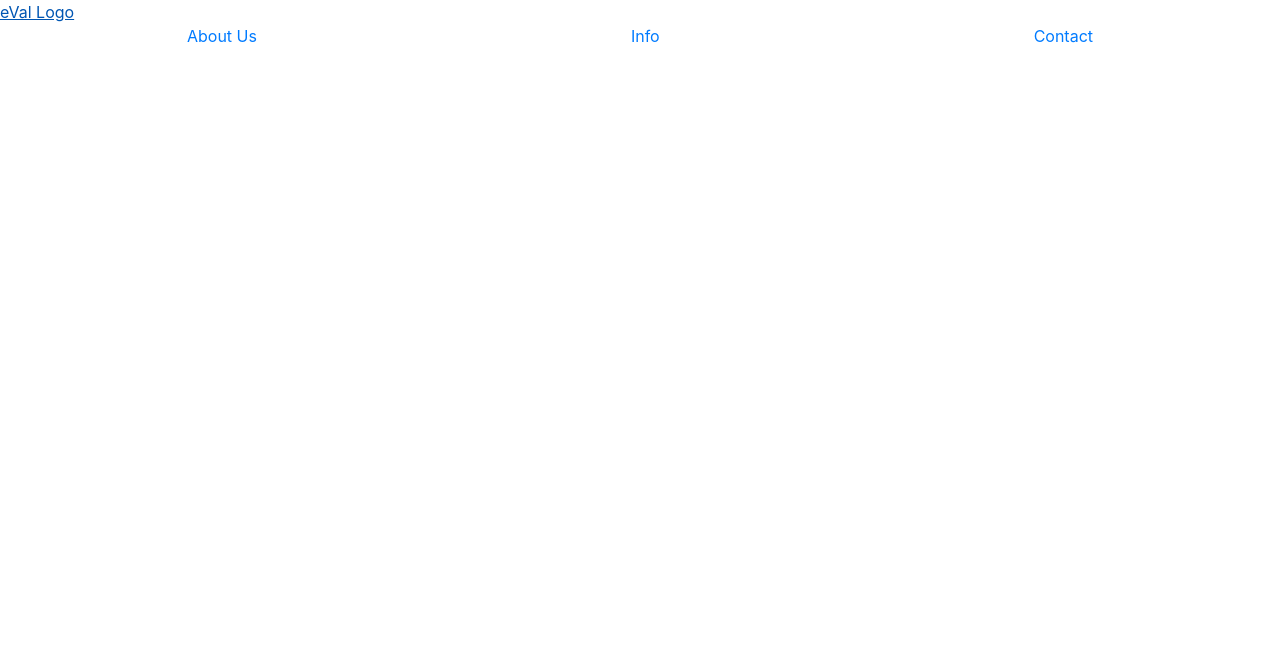
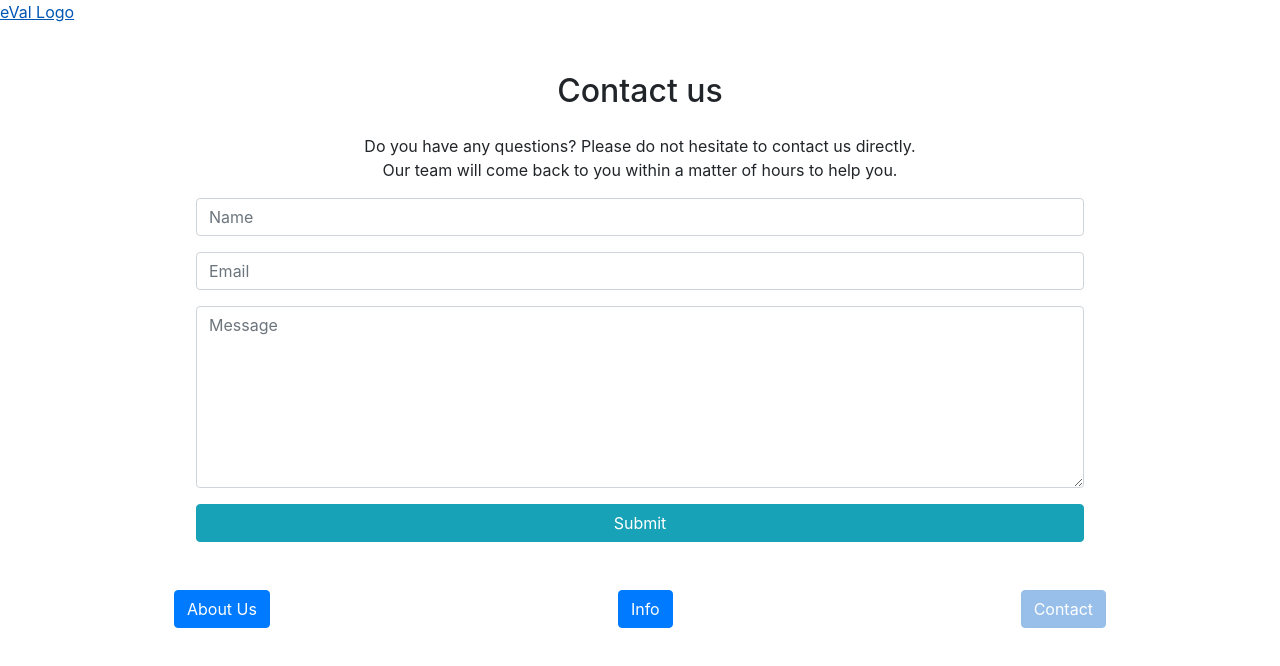
Before and after one commit to Alipudina/eVal, a React (Create React App) app in the folder browser/: page /contact in a window 1280 px wide. Shown: the top 666 px of the page. Built offline with nearby package versions, Linux system fonts and the light colour scheme.

Commit message:
adding about me, inf and contact email

```diff
--- a/browser/src/App.js
+++ b/browser/src/App.js
@@ -6,6 +6,7 @@ import Header from './components/header';
 import {LoginPageContainer} from './components/login';
 import Protected from './components/creationPage';
 import LandingPage from './components/landingPage';
+import Contact from './components/contact'
 
 class App extends Component {
 
@@ -17,6 +18,7 @@ class App extends Component {
           <Route exact path="/" component={LandingPage} />
           <Route path="/login" component={LoginPageContainer} />
           <Route path="/creationPage" component={Protected} />
+          <Route path="/contact" component={Contact} />
           <Footer />
         </BrowserRouter>
     );
--- a/browser/src/App.scss
+++ b/browser/src/App.scss
@@ -50,7 +50,7 @@ div.info-container {
   }
 }
 
-// login component
+// login component ###################
 div.account-container {
 
   .card-account {
--- /dev/null
+++ b/browser/src/components/aboutUs.js
@@ -0,0 +1,67 @@
+import React, { Component } from 'react';
+import { Modal, Button, ButtonToolbar} from 'react-bootstrap';
+
+
+class MyVerticallyCenteredModal extends Component {
+  render() {
+    return (
+      <Modal
+        {...this.props}
+        size="lg"
+        aria-labelledby="contained-modal-title-vcenter"
+        centered
+      >
+        <Modal.Header closeButton>
+          <Modal.Title id="contained-modal-title-vcenter">
+            About Us
+          </Modal.Title>
+        </Modal.Header>
+        <Modal.Body>
+          <h4>eVal</h4>
+          <p>
+            There are many variations of passages of Lorem Ipsum available,
+            but the majority have suffered alteration in some form, by injected
+            humour, or randomised words which don't look even slightly
+            need to be sure there isn't anything embarrassing hidden in the middle of text.
+            All the Lorem Ipsum generators on the Internet tend to repeat predefined chunks as necessary,
+            making this the first true generator on the Internet. It uses a dictionary of over 200 Latin
+            words, combined with a handful of model sentence structures, to generate Lorem Ipsum which
+            looks reasonable. The generated Lorem Ipsum is therefore always free from repetition,
+            injected humour, or non-characteristic words etc.
+          </p>
+        </Modal.Body>
+        <Modal.Footer>
+          <Button onClick={this.props.onHide}>Close</Button>
+        </Modal.Footer>
+      </Modal>
+    );
+  }
+}
+
+export default class AboutUs extends Component {
+  constructor(...args) {
+    super(...args);
+
+    this.state = { modalShow: false };
+  }
+
+  render() {
+    let modalClose = () => this.setState({ modalShow: false });
+
+    return (
+      <ButtonToolbar>
+        <Button
+          variant="primary"
+          onClick={() => this.setState({ modalShow: true })}
+        >
+          About Us
+        </Button>
+
+        <MyVerticallyCenteredModal
+          show={this.state.modalShow}
+          onHide={modalClose}
+        />
+      </ButtonToolbar>
+    );
+  }
+}
--- /dev/null
+++ b/browser/src/components/contact.js
@@ -0,0 +1,60 @@
+import React, { Component } from 'react';
+
+export default class Conatct extends Component {
+
+  render() {
+    return(
+      <>
+
+      <section className="resume-section p-4 p-lg-5 text-center" id="contact">
+              <div className="my-auto">
+                <h2 className="mb-4">Contact us</h2>
+
+                <p>
+                  Do you have any questions? Please do not hesitate to contact us directly.<br />
+                  Our team will come back to you within a matter of hours to help you.
+                </p>
+
+                <form
+                  className="contact-form d-flex flex-column align-items-center"
+                  action="https://formspree.io/alipudina55@gmail.com"
+                  method="POST"
+                >
+                  <div className="form-group w-75">
+                    <input
+                      type="name"
+                      className="form-control"
+                      placeholder="Name"
+                      name="name"
+                      required
+                    />
+                  </div>
+                  <div className="form-group w-75">
+                    <input
+                      type="email"
+                      className="form-control"
+                      placeholder="Email"
+                      name="email"
+                      required
+                    />
+                  </div>
+
+                  <div className="form-group w-75">
+                    <textarea
+                      className="form-control"
+                      type="text"
+                      placeholder="Message"
+                      rows="7"
+                      name="name"
+                      required
+                    ></textarea>
+                  </div>
+
+                  <button type="submit" className="btn btn-submit btn-info w-75">Submit</button>
+                </form>
+              </div>
+            </section>
+      </>
+    )
+  }
+}
--- a/browser/src/components/footer.js
+++ b/browser/src/components/footer.js
@@ -1,15 +1,17 @@
 import React, { Component } from 'react';
 import { NavLink } from 'react-router-dom';
+import AboutUs from './aboutUs';
+import Info from './info';
 
 export default class Footer extends Component{
     render(){
         return (
             <>
-            <div className="footer">
-            <NavLink to="/about">About Us</NavLink>
-            <NavLink to="/info">Info</NavLink>
-            <NavLink to="/contact">Contact</NavLink>
-          </div>
+              <div className="footer">
+                <AboutUs />
+                <Info />
+                <NavLink to="/contact" className="btn btn-primary" activeStyle={{ opacity: '.4' }}>Contact</NavLink>
+              </div>
             </>
             )
     }
--- /dev/null
+++ b/browser/src/components/info.js
@@ -0,0 +1,63 @@
+import React, { Component } from 'react';
+import { Modal, Button, ButtonToolbar} from 'react-bootstrap';
+
+
+class MyVerticallyCenteredModal extends Component {
+  render() {
+    return (
+      <Modal
+        {...this.props}
+        size="lg"
+        aria-labelledby="contained-modal-title-vcenter"
+        centered
+      >
+        <Modal.Header closeButton>
+          <Modal.Title id="contained-modal-title-vcenter">
+            Info
+          </Modal.Title>
+        </Modal.Header>
+        <Modal.Body>
+          <h4>eVal</h4>
+          <p>
+            eVAL is an easy, convenient and intuitive tool to create your own evaluation test.
+            With eVAL you can create your own questions and choose the type of answer that best fits your needs: Yes/No,
+            Multiple Choice or Scrambled Text. Store different set of tests to apply whenever you need.
+            Send the link of a test to anyone, by e-mail,
+            and receive the results once they’ve finished. eVAL, as simple as that!
+          </p>
+        </Modal.Body>
+        <Modal.Footer>
+          <Button onClick={this.props.onHide}>Close</Button>
+        </Modal.Footer>
+      </Modal>
+    );
+  }
+}
+
+export default class Info extends Component {
+  constructor(...args) {
+    super(...args);
+
+    this.state = { modalShow: false };
+  }
+
+  render() {
+    let modalClose = () => this.setState({ modalShow: false });
+
+    return (
+      <ButtonToolbar>
+        <Button
+          variant="primary"
+          onClick={() => this.setState({ modalShow: true })}
+        >
+          Info
+        </Button>
+
+        <MyVerticallyCenteredModal
+          show={this.state.modalShow}
+          onHide={modalClose}
+        />
+      </ButtonToolbar>
+    );
+  }
+}
```
